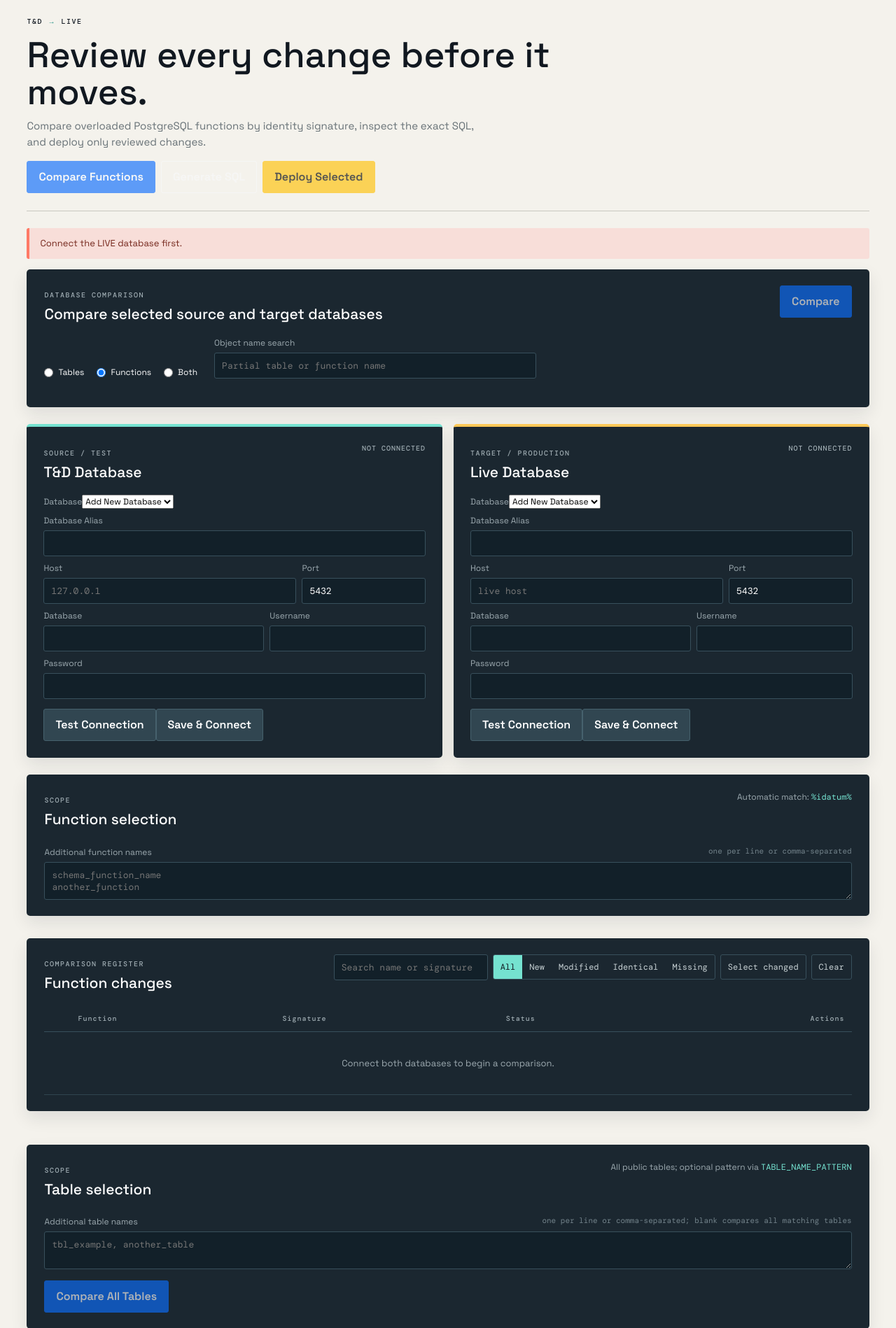
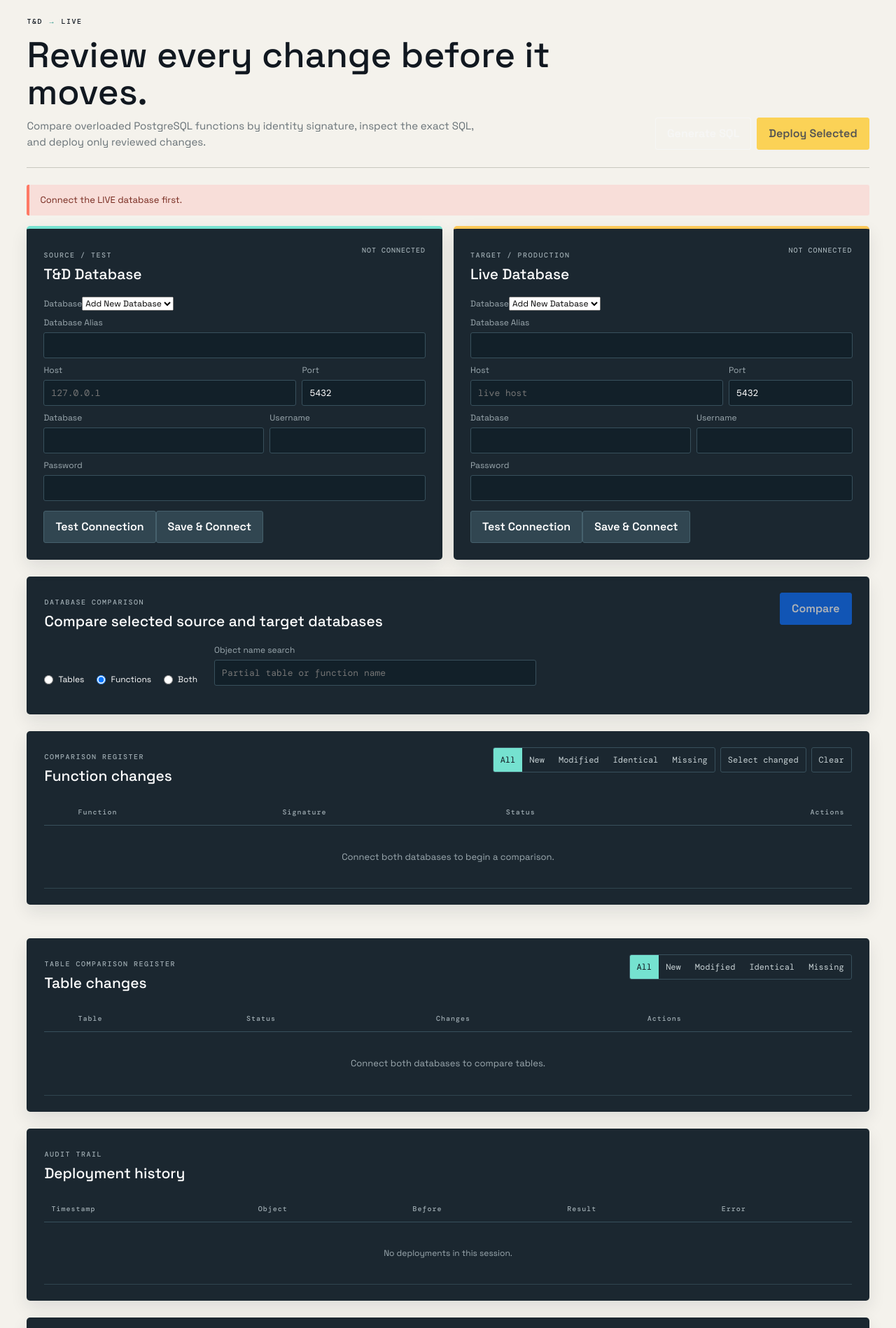
Before and after one commit to shettysumantha/DB-Deployment-Tool, a Flask app: page / in a window 1280 px wide. Shown: the part 81-1979 px from the top of the page at 70% size. Run offline with Flask 3, Linux system fonts and the light colour scheme; data that the repository does not hold is empty; some libraries are stand-ins or nearby versions.

Commit message:
Centralize database comparison workflow

```diff
--- a/deployment_tool/Script/postgres_function_deployer/static/js/tables.js
+++ b/deployment_tool/Script/postgres_function_deployer/static/js/tables.js
@@ -1,8 +1,8 @@
 const tableState={results:[],filter:'ALL',query:'',pending:[]};
 function tableChanged(){return tableState.results.filter(item=>item.status==='NEW'||item.status==='MODIFIED')}
-function updateTableActions(){const ready=state.tdConnected&&state.liveConnected;$('compareTablesBtn').disabled=!ready;$('tableSearchBtn').disabled=!ready}
-function renderTables(){const visible=tableState.results.filter(item=>(tableState.filter==='ALL'||item.status===tableState.filter)&&item.key.toLowerCase().includes(tableState.query));$('tableResultsBody').innerHTML=visible.length?visible.map(item=>`<tr><td>${escapeHtml(item.key)}</td><td><span class="badge-status badge-${item.status.replace(' ','-')}">${item.status}</span></td><td>${escapeHtml(item.changes.join('; '))}</td><td><button data-table-diff="${encodeURIComponent(item.key)}">View Changes</button></td></tr>`).join(''):'<tr><td colspan="4" class="empty-state">No tables match this view.</td></tr>';$('tableResultsBody').querySelectorAll('[data-table-diff]').forEach(el=>el.addEventListener('click',()=>openTableDiff(decodeURIComponent(el.dataset.tableDiff))))}
-async function compareTables(search=''){try{const data=await json('/api/tables/compare',{method:'POST',body:JSON.stringify({expected_tables:$('expectedTables').value,table_search:search})});tableState.results=data.results.map(item=>({...item,selected:item.status==='NEW'||item.status==='MODIFIED'}));renderTables();updateTableActions();showNotice(`Compared ${tableState.results.length} PostgreSQL tables.`)}catch(error){showNotice(error.message,true)}}
+function updateTableActions(){const ready=state.tdConnected&&state.liveConnected;if($('compareDashboardBtn'))$('compareDashboardBtn').disabled=!ready}
+function renderTables(){const visible=tableState.results.filter(item=>(tableState.filter==='ALL'||item.status===tableState.filter)&&item.key.toLowerCase().includes(tableState.query));$('tableResultsBody').innerHTML=visible.length?visible.map(item=>`<tr><td>${item.status==='NEW'||item.status==='MODIFIED'?`<input class="table-row-check" type="checkbox" data-key="${encodeURIComponent(item.key)}" ${item.selected?'checked':''}>`:''}</td><td>${escapeHtml(item.key)}</td><td><span class="badge-status badge-${item.status.replace(' ','-')}">${item.status}</span></td><td>${escapeHtml(item.changes.join('; '))}</td><td><button data-table-diff="${encodeURIComponent(item.key)}">View Changes</button></td></tr>`).join(''):'<tr><td colspan="5" class="empty-state">No tables match this view.</td></tr>';$('tableResultsBody').querySelectorAll('.table-row-check').forEach(el=>el.addEventListener('change',()=>{const item=tableState.results.find(x=>x.key===decodeURIComponent(el.dataset.key));item.selected=el.checked;updateTableActions()}));$('tableResultsBody').querySelectorAll('[data-table-diff]').forEach(el=>el.addEventListener('click',()=>openTableDiff(decodeURIComponent(el.dataset.tableDiff))))}
+async function compareTables(search=''){try{const data=await json('/api/tables/compare',{method:'POST',body:JSON.stringify({table_search:search})});tableState.results=data.results.map(item=>({...item,selected:item.status==='NEW'||item.status==='MODIFIED'}));renderTables();updateTableActions();showNotice(`Compared ${tableState.results.length} PostgreSQL tables.`)}catch(error){showNotice(error.message,true)}}
 function openTableDiff(key){const item=tableState.results.find(entry=>entry.key===key);if(!item)return;$('diffTitle').textContent=`Table: ${item.key}`;const changes=item.changes.map(change=>`<div class="change-row">${escapeHtml(change)}</div>`).join('');$('diffView').innerHTML=`<div class="schema-summary"><strong>Changes Found: ${item.changes.length}</strong>${changes}</div><div class="diff-column"><h4>LIVE / CURRENT</h4><pre>${escapeHtml(item.live?.definition||'Table does not exist in Live')}</pre></div><div class="diff-column"><h4>T&amp;D / PROPOSED</h4><pre>${escapeHtml(item.source?.definition||'Table is not present in selected T&D scope')}</pre></div>`;bootstrap.Modal.getOrCreateInstance($('diffModal')).show()}
 async function loadBackups(){try{const data=await json('/api/backups?'+new URLSearchParams({backup_file_name:$('backupSearch').value}));$('backupBody').innerHTML=data.backups.length?data.backups.map(item=>`<tr><td>${item.backup_id}</td><td>${escapeHtml(item.backup_file_name||'No file')}</td><td>${item.object_type}</td><td>${escapeHtml(`${item.schema_name}.${item.object_name}`)}</td><td>${escapeHtml(item.deployment_version)}</td><td>${escapeHtml(item.backup_created_at||'')}</td><td>${item.deployment_status}</td><td>${item.backup_file_name?`<a href="/api/backups/${item.backup_id}/view" target="_blank">View</a>`:''}</td></tr>`).join(''):'<tr><td colspan="8" class="empty-state">No backup metadata found.</td></tr>'}catch(error){showNotice(error.message,true)}}
-$('compareTablesBtn').addEventListener('click',()=>compareTables());$('tableSearchBtn').addEventListener('click',()=>compareTables($('tableSearch').value.trim()));$('tableSearch').addEventListener('input',event=>{tableState.query=event.target.value.toLowerCase();renderTables()});$('tableSearch').addEventListener('keydown',event=>{if(event.key==='Enter'){event.preventDefault();compareTables(event.target.value.trim())}});document.querySelectorAll('[data-table-filter]').forEach(button=>button.addEventListener('click',()=>{document.querySelectorAll('[data-table-filter]').forEach(item=>item.classList.remove('active'));button.classList.add('active');tableState.filter=button.dataset.tableFilter;renderTables()}));$('backupSearch').addEventListener('input',loadBackups);loadBackups();
+document.querySelectorAll('[data-table-filter]').forEach(button=>button.addEventListener('click',()=>{document.querySelectorAll('[data-table-filter]').forEach(item=>item.classList.remove('active'));button.classList.add('active');tableState.filter=button.dataset.tableFilter;renderTables()}));$('backupSearch').addEventListener('input',loadBackups);loadBackups();
--- a/deployment_tool/Script/postgres_function_deployer/templates/index.html
+++ b/deployment_tool/Script/postgres_function_deployer/templates/index.html
@@ -49,9 +49,7 @@
           </p>
         </div>
         <div class="action-cluster">
-          <button id="compareBtn" class="btn btn-primary" disabled>
-            Compare Functions</button
-          ><button id="generateBtn" class="btn btn-outline-light" disabled>
+          <button id="generateBtn" class="btn btn-outline-light" disabled>
             Generate SQL</button
           ><button id="deployBtn" class="btn btn-warning" disabled>
             Deploy Selected
@@ -59,54 +57,6 @@
         </div>
       </section>
       <div id="notice" class="notice d-none" role="alert"></div>
-      <section class="comparison-controls toolbar-panel mb-4">
-        <div class="toolbar-title">
-          <div>
-            <span class="eyebrow">DATABASE COMPARISON</span>
-            <h3>Compare selected source and target databases</h3>
-          </div>
-          <button id="compareDashboardBtn" class="btn btn-primary" disabled>
-            Compare
-          </button>
-        </div>
-        <div class="comparison-options">
-          <div
-            class="comparison-type"
-            role="radiogroup"
-            aria-label="Object type"
-          >
-            <label
-              ><input type="radio" name="comparisonType" value="tables" />
-              Tables</label
-            >
-            <label
-              ><input
-                type="radio"
-                name="comparisonType"
-                value="functions"
-                checked
-              />
-              Functions</label
-            >
-            <label
-              ><input type="radio" name="comparisonType" value="both" />
-              Both</label
-            >
-          </div>
-          <label class="comparison-search"
-            >Object name search
-            <input
-              id="comparisonSearch"
-              placeholder="Partial table or function name"
-            />
-          </label>
-        </div>
-        <div
-          id="comparisonSummary"
-          class="comparison-summary"
-          aria-live="polite"
-        ></div>
-      </section>
       <section class="row g-3 mb-4">
         <div class="col-xl-6">
           <article class="connection-panel source-panel">
@@ -267,28 +217,55 @@
           </article>
         </div>
       </section>
-      <section id="functions">
-        <section class="toolbar-panel mb-4">
-          <div class="toolbar-title">
-            <div>
-              <span class="eyebrow">SCOPE</span>
-              <h3>Function selection</h3>
-            </div>
-            <span class="scope-note"
-              >Automatic match: <code>%idatum%</code></span
+      <section class="comparison-controls toolbar-panel mb-4">
+        <div class="toolbar-title">
+          <div>
+            <span class="eyebrow">DATABASE COMPARISON</span>
+            <h3>Compare selected source and target databases</h3>
+          </div>
+          <button id="compareDashboardBtn" class="btn btn-primary" disabled>
+            Compare
+          </button>
+        </div>
+        <div class="comparison-options">
+          <div
+            class="comparison-type"
+            role="radiogroup"
+            aria-label="Object type"
+          >
+            <label
+              ><input type="radio" name="comparisonType" value="tables" />
+              Tables</label
+            >
+            <label
+              ><input
+                type="radio"
+                name="comparisonType"
+                value="functions"
+                checked
+              />
+              Functions</label
+            >
+            <label
+              ><input type="radio" name="comparisonType" value="both" />
+              Both</label
             >
           </div>
-          <label class="wide-label"
-            >Additional function names
-            <span>one per line or comma-separated</span
-            ><textarea
-              id="expectedFunctions"
-              rows="2"
-              placeholder="schema_function_name&#10;another_function"
-            ></textarea>
+          <label class="comparison-search"
+            >Object name search
+            <input
+              id="comparisonSearch"
+              placeholder="Partial table or function name"
+            />
           </label>
-        </section>
-        <section id="summary" class="row g-3 mb-4"></section>
+        </div>
+        <div
+          id="comparisonSummary"
+          class="comparison-summary"
+          aria-live="polite"
+        ></div>
+      </section>
+      <section id="functions">
         <section class="results-panel">
           <div class="results-head">
             <div>
@@ -296,11 +273,6 @@
               <h3>Function changes</h3>
             </div>
             <div class="results-tools">
-              <input
-                id="searchInput"
-                class="search-input"
-                placeholder="Search name or signature"
-              />
               <div class="filter-tabs" role="tablist">
                 <button class="active" data-filter="ALL">All</button
                 ><button data-filter="NEW">New</button
@@ -335,34 +307,6 @@
         </section>
       </section>
       <section id="tables" class="mt-5">
-        <section class="toolbar-panel mb-4">
-          <div class="toolbar-title">
-            <div>
-              <span class="eyebrow">SCOPE</span>
-              <h3>Table selection</h3>
-            </div>
-            <span class="scope-note"
-              >All public tables; optional pattern via
-              <code>TABLE_NAME_PATTERN</code></span
-            >
-          </div>
-          <label class="wide-label"
-            >Additional table names
-            <span
-              >one per line or comma-separated; blank compares all matching
-              tables</span
-            ><textarea
-              id="expectedTables"
-              rows="2"
-              placeholder="tbl_example, another_table"
-            ></textarea>
-          </label>
-          <div class="action-cluster mt-3">
-            <button id="compareTablesBtn" class="btn btn-primary" disabled>
-              Compare All Tables
-            </button>
-          </div>
-        </section>
         <section class="results-panel">
           <div class="results-head">
             <div>
@@ -370,13 +314,6 @@
               <h3>Table changes</h3>
             </div>
             <div class="results-tools">
-              <input
-                id="tableSearch"
-                class="search-input"
-                placeholder="Search table name"
-              /><button id="tableSearchBtn" class="tool-btn" disabled>
-                Search &amp; Compare
-              </button>
               <div class="filter-tabs">
                 <button class="active" data-table-filter="ALL">All</button
                 ><button data-table-filter="NEW">New</button
@@ -390,6 +327,7 @@
             <table>
               <thead>
                 <tr>
+                  <th class="check-col"></th>
                   <th>Table</th>
                   <th>Status</th>
                   <th>Changes</th>
@@ -398,7 +336,7 @@
               </thead>
               <tbody id="tableResultsBody">
                 <tr>
-                  <td colspan="4" class="empty-state">
+                  <td colspan="5" class="empty-state">
                     Connect both databases to compare tables.
                   </td>
                 </tr>
@@ -520,5 +458,9 @@
     <script src="https://cdn.jsdelivr.net/npm/diff@5.2.0/dist/diff.min.js"></script>
     <script src="/static/js/app.js"></script>
     <script src="/static/js/tables.js"></script>
+    <div hidden>
+      <button id="compareBtn" type="button"></button>
+      <input id="searchInput" />
+    </div>
   </body>
 </html>
```
Also changed, not shown: deployment_tool/Script/postgres_function_deployer/static/js/app.js.
